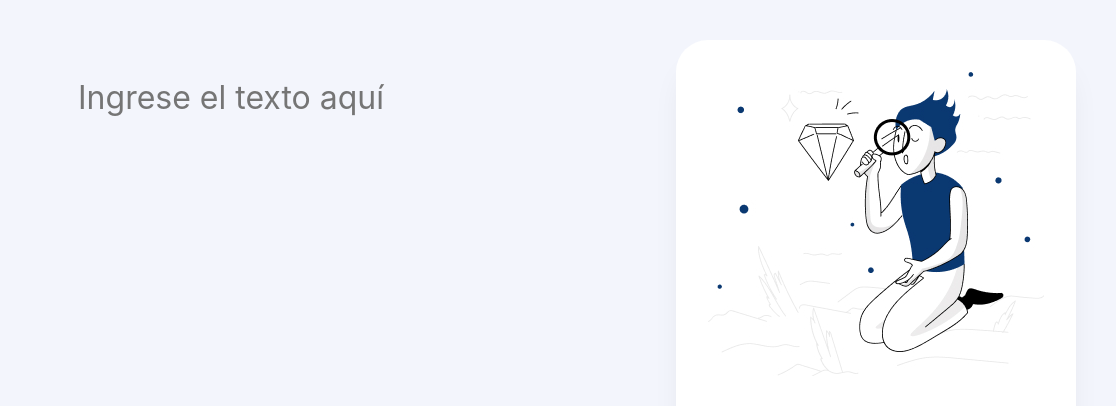
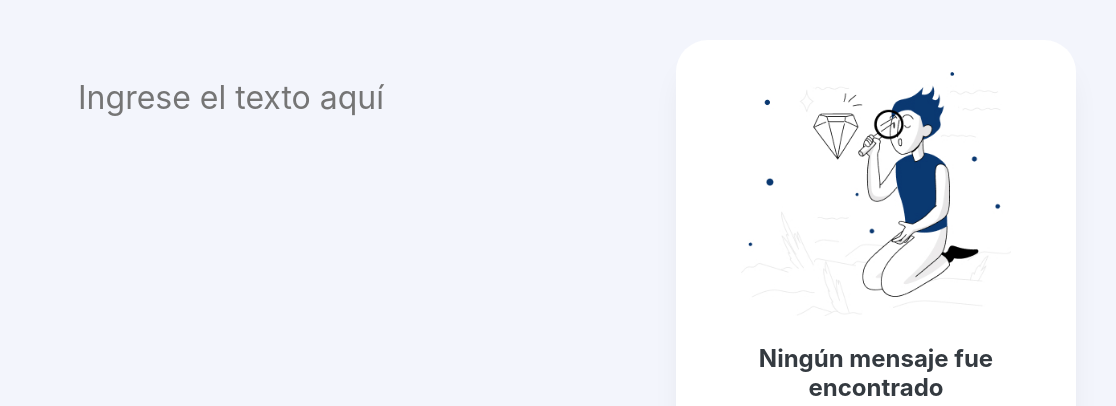
Before and after one commit to nattdev/encriptador-de-texto-alura, a plain HTML site: page index.html in a window 1280 px wide. Shown: the top 406 px of the page, 164-1280 px from the left. Drawn offline with Linux system fonts and the light colour scheme; a web font is replaced by a local one.

Commit message:
Actualizar diseño

```diff
--- a/styles.css
+++ b/styles.css
@@ -123,7 +123,7 @@ textarea#salida-texto {
 
 .not-found img {
 	width: 100%;
-	max-width: 336px;
+	max-width: 270px;
 }
 
 .not-found p {
```
